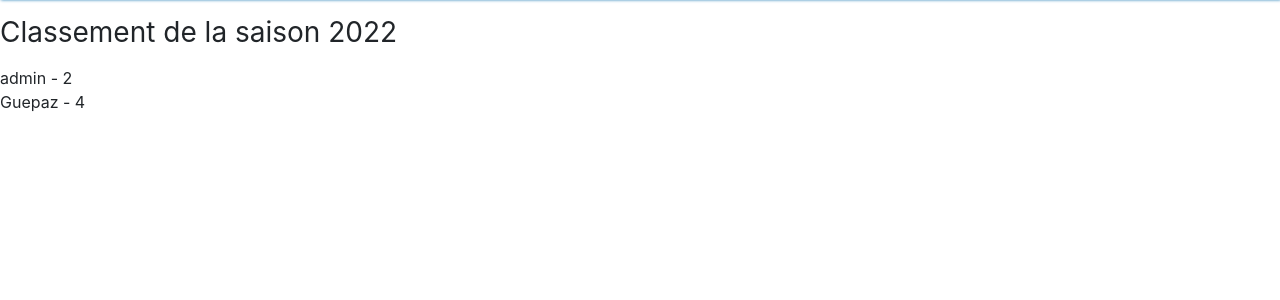
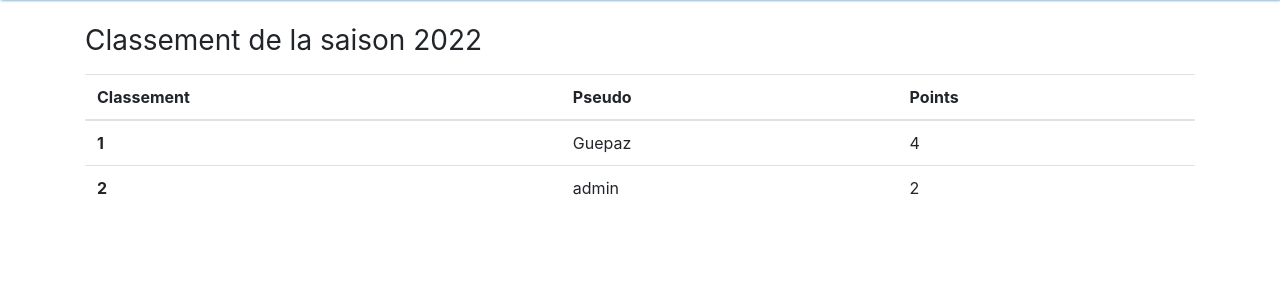
Before and after one commit to Yohann-May/F1-pronostiques, a PHP site: page /pages/classement.php in a window 1280 px wide. Shown: the part 72-372 px from the top of the page. Run offline with PHP 8.4, Linux system fonts and the light colour scheme; the visitor is signed in with stand-in values (Sample User, id 1); data comes from the database, SQL or seed files in the repository.

Commit message:
Mise en forme du classement, correctif ordre des pronostiques faits par l'utilisateur

```diff
--- a/fonctions/fonctions.php
+++ b/fonctions/fonctions.php
@@ -107,7 +107,7 @@ function getGP($gp_id) {
 
 function getPronos($user_id) {
     global $BD;
-    return $BD->query("SELECT * FROM pronostique WHERE user_id = ?", array($user_id));
+    return $BD->query("SELECT * FROM pronostique WHERE user_id = ? ORDER BY gp", array($user_id));
 }
 
 function getAllPronosGP($gp_id) {
--- a/pages/classement.php
+++ b/pages/classement.php
@@ -18,24 +18,21 @@ $line = 0;
     <title>F1 - Pronostiques</title>
 </head>
 <body>
-<div class="mt-3">
-    <h1 class="h3 mb-3 font-weight-normal">Classement de la saison 2022</h1>
-</div>
 <?php
 $array = [];
 foreach (getAllPronos() as $prono) {
     $userid = $prono['user_id'];
     foreach (getAllResultatsGP($prono['gp']) as $resultat) {
         $points = 0;
-        if ($prono['P1'] === $resultat['P1']) {
+        if ($prono['P1'] === $resultat['P1']) $points += 2;
+        if ($prono['P2'] === $resultat['P2']) $points += 2;
+        if ($prono['P3'] === $resultat['P3']) $points += 2;
+        if ($prono['P1'] === $resultat['P1'] && $prono['P2'] === $resultat['P2'] && $prono['P3'] === $resultat['P3'])
             $points += 2;
-        }
-        if ($prono['P2'] === $resultat['P2']) {
-            $points += 2;
-        }
-        if ($prono['P3'] === $resultat['P3']) {
-            $points += 2;
-        }
+
+        if ($prono['P1'] === $resultat['P2'] || $prono['P1'] === $resultat['P3']) $points += 1;
+        if ($prono['P2'] === $resultat['P1'] || $prono['P2'] === $resultat['P3']) $points += 1;
+        if ($prono['P3'] === $resultat['P1'] || $prono['P3'] === $resultat['P2']) $points += 1;
 
         if (key_exists($userid, $array))
             $array["$userid"] += $points;
@@ -43,29 +40,13 @@ foreach (getAllPronos() as $prono) {
             $array["$userid"] = $points;
     }
 }
-foreach ($array as $key => $val) {
-    echo getPseudo($key)." - ".$val."<br/>";
-}
-
-/*foreach (getAllResultats() as $resultat) {
-    foreach (getAllPronosGP($resultat['gp']) as $prono) {
-        $points = 0;
-        if ($prono['P1'] === $resultat['P1']) {
-            $points += 2;
-        }
-        if ($prono['P2'] === $resultat['P2']) {
-            $points += 2;
-        }
-        if ($prono['P3'] === $resultat['P3']) {
-            $points += 2;
-        }
-
-        echo getPseudo($prono['user_id'])." - ".$points."<br/>";
-    }
-}*/
+arsort($array);
 ?>
 
-<!--<div class="container">
+<div class="container">
+    <div class="mt-4">
+        <h1 class="h3 mb-3 font-weight-normal">Classement de la saison 2022</h1>
+    </div>
     <table class="table table-hover">
         <thead>
         <tr>
@@ -76,20 +57,19 @@ foreach ($array as $key => $val) {
         </thead>
         <tbody>
         <?php
-        foreach (getAllPronos() as $prono) {
+        foreach ($array as $key => $val) {
             $line++;
-            var_dump($prono['P1']);
             ?>
             <tr>
                 <th scope="row"><?php echo $line ?></th>
-                <td><?php echo getPseudo($prono['user_id']) ?></td>
-                <td></td>
+                <td><?php echo getPseudo($key) ?></td>
+                <td><?php echo $val ?></td>
             </tr>
         <?php
         }
         ?>
         </tbody>
     </table>
-</div>-->
+</div>
 </body>
 </html>
--- a/pages/pronostiques.php
+++ b/pages/pronostiques.php
@@ -48,9 +48,9 @@ if (!isset($_SESSION['nom']) && !isset($_SESSION['id'])) {
                 ?>
                 <tr>
                     <th scope="row"><?php echo getGP($prono['gp']) ?></th>
-                    <td class="<?php if ($prono['P1'] === $P1 && $GP === $prono['gp']) echo "table-success" ?>"><?php echo getPilote($prono['P1']) ?></td>
-                    <td class="<?php if ($prono['P2'] === $P2 && $GP === $prono['gp']) echo "table-success" ?>"><?php echo getPilote($prono['P2']) ?></td>
-                    <td class="<?php if ($prono['P3'] === $P3 && $GP === $prono['gp']) echo "table-success" ?>"><?php echo getPilote($prono['P3']) ?></td>
+                    <td class="<?php if ($prono['P1'] === $P1 && $GP === $prono['gp']) echo "table-success"; elseif ($GP === $prono['gp'] && ($prono['P1'] === $P2 || $prono['P1'] === $P3)) echo "table-warning"; ?>"><?php echo getPilote($prono['P1']) ?></td>
+                    <td class="<?php if ($prono['P2'] === $P2 && $GP === $prono['gp']) echo "table-success"; elseif ($GP === $prono['gp'] && ($prono['P2'] === $P1 || $prono['P2'] === $P3)) echo "table-warning";  ?>"><?php echo getPilote($prono['P2']) ?></td>
+                    <td class="<?php if ($prono['P3'] === $P3 && $GP === $prono['gp']) echo "table-success"; elseif ($GP === $prono['gp'] && ($prono['P3'] === $P1 || $prono['P3'] === $P2)) echo "table-warning";  ?>"><?php echo getPilote($prono['P3']) ?></td>
                 </tr>
             <?php } ?>
         </tbody>
```
